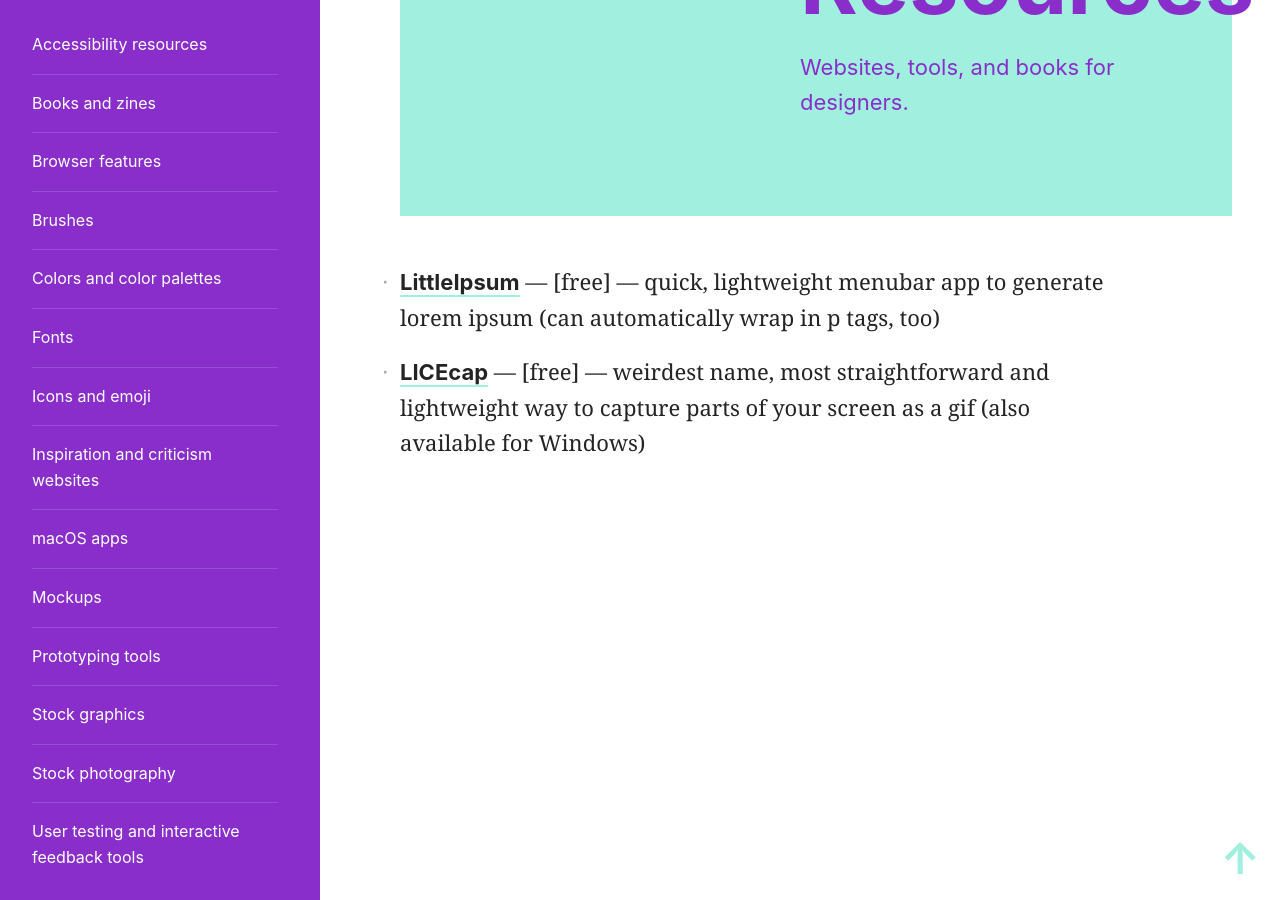
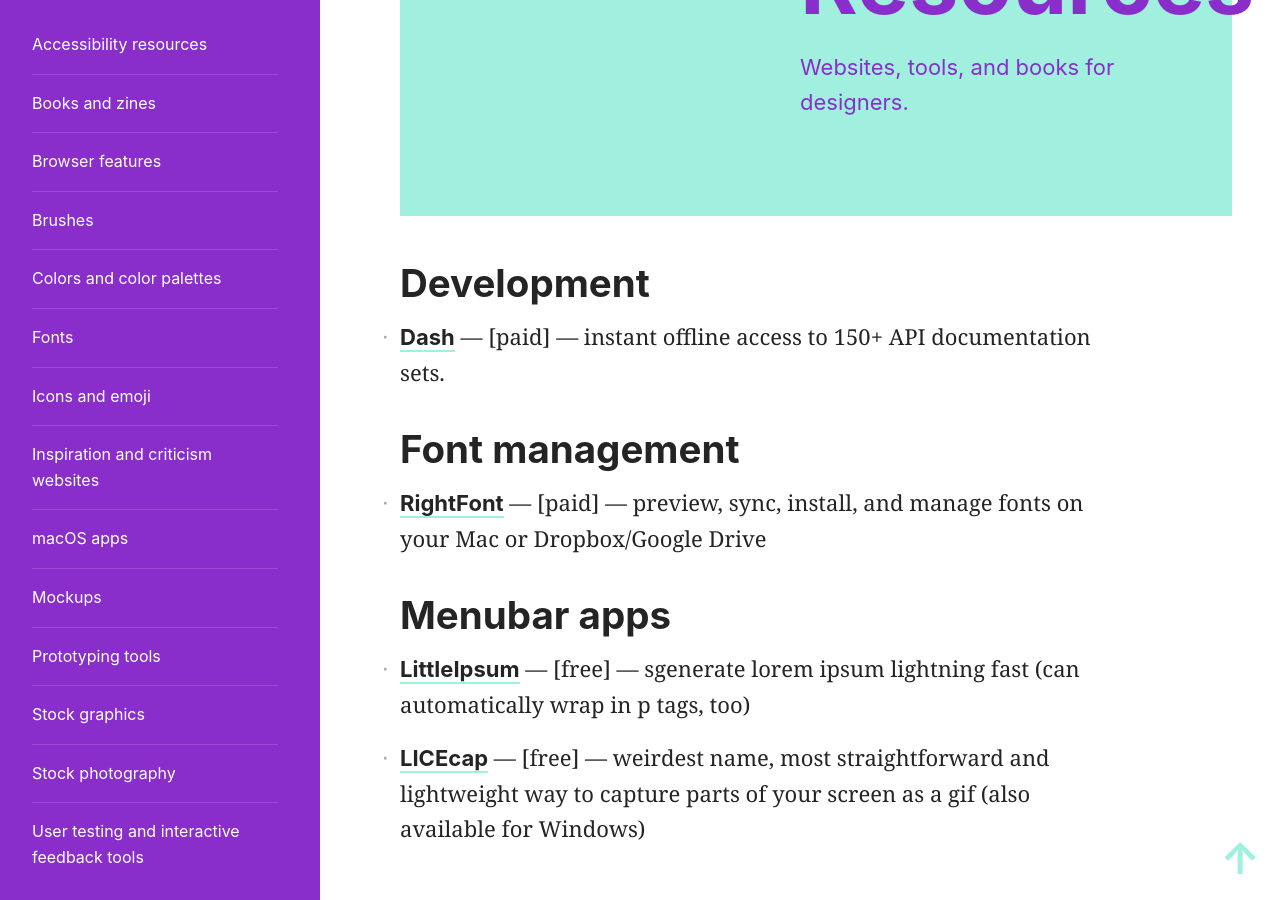
Before and after one commit to skullface/design-resources, a Jekyll site: the page built from _resources/macos-apps.md, in a window 1280 px wide and 900 px high, scrolled down 799 px. Built offline with Jekyll 4.4.1, drawn with Linux system fonts in a browser that asks for light colours; nearby versions of some CDN libraries.

Commit message:
updating macOS section

```diff
--- a/_resources/macos-apps.md
+++ b/_resources/macos-apps.md
@@ -3,5 +3,12 @@
 title: macOS apps
 ---
 
-- [LittleIpsum](http://dustinsenos.com/littleIpsum) — [free] — quick, lightweight menubar app to generate lorem ipsum (can automatically wrap in `p` tags, too)
+## Development
+- [Dash](https://kapeli.com/dash) — [paid] — instant offline access to 150+ API documentation sets.
+
+## Font management
+- [RightFont](http://rightfont.com/) — [paid] — preview, sync, install, and manage fonts on your Mac or Dropbox/Google Drive
+
+## Menubar apps
+- [LittleIpsum](http://dustinsenos.com/littleIpsum) — [free] — sgenerate lorem ipsum lightning fast (can automatically wrap in `p` tags, too)
 - [LICEcap](https://www.cockos.com/licecap/) — [free] — weirdest name, most straightforward and lightweight way to capture parts of your screen as a gif (also available for Windows)
```
Also changed, not shown: README.md.
